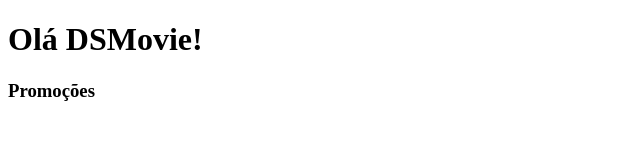
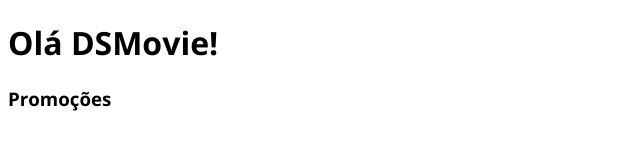
Before and after one commit to GabrielDiaas/dsmovie, a plain HTML site: page index.html in a window 1280 px wide. Shown: the whole page, without its empty margins (0-640 px from the left). Drawn offline with nearby package versions, Linux system fonts and the light colour scheme.

Commit message:
Google Fonts

```diff
--- /dev/null
+++ b/css/styles.css
@@ -0,0 +1,4 @@
+@import url('https://fonts.googleapis.com/css2?family=Open+Sans:wght@300;400;700&display=swap');
+
+*{font-family: "Open Sans", sans-serif;
+}
--- a/index.html
+++ b/index.html
@@ -5,6 +5,9 @@
     <meta http-equiv="X-UA-Compatible" content="IE=edge">
     <meta name="viewport" content="width=device-width, initial-scale=1.0">
     <title>DSMovie</title>
+
+    <link rel="stylesheet" href="css/styles.css">
+
 </head>
 <body>
     <h1>Olá DSMovie!</h1>
```
